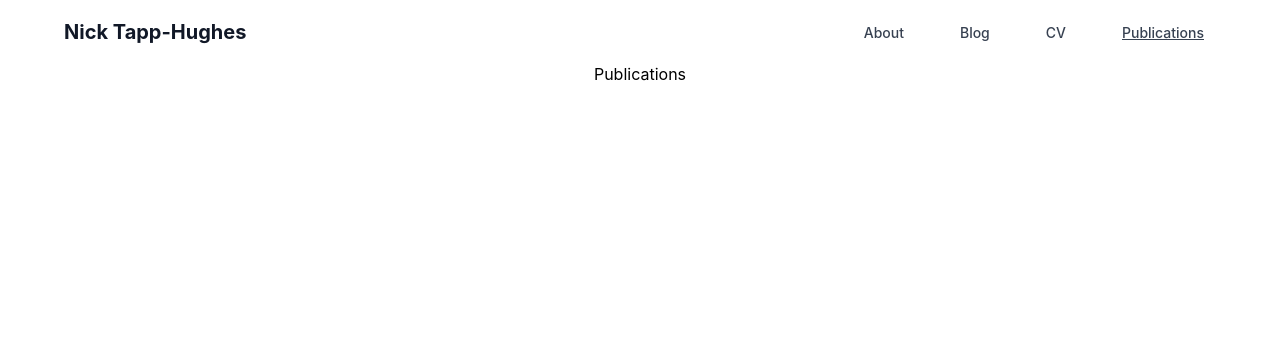
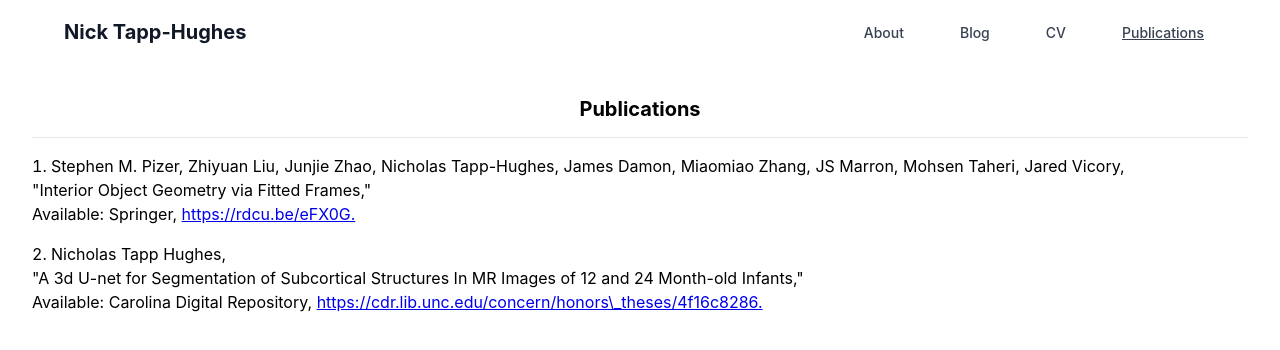
Before and after one commit to tapphughesn/blog, a React (Vite) app in the folder app/: page /publications in a window 1280 px wide. Shown: the top 350 px of the page. Built offline with nearby package versions, Linux system fonts and the light colour scheme.

Commit message:
Add publications section

```diff
--- a/app/src/App.css
+++ b/app/src/App.css
@@ -8,6 +8,32 @@
 .routed-content {
   margin-top: 2rem;
 }
+
+/* #region Publications */
+
+.publications-content {
+  text-align: left;
+  padding-top: 1rem;
+}
+
+.publications-header {
+  font-size: 20px;
+  padding-bottom: 1rem;
+  border-bottom: 1px solid #e5e7eb;
+  text-align: center;
+}
+
+.publications-list {
+  list-style-position: inside;
+  line-height: 1.5;
+  padding-left: 0;
+}
+
+.publications-list li {
+  margin-bottom: 1rem;
+}
+
+/* #endregion */
 
 /* #region About */
 
--- a/app/src/publications.tsx
+++ b/app/src/publications.tsx
@@ -3,9 +3,27 @@ import "./App.css"
 function Publications() {
 
     return (
-        <div >
-            Publications
-        </div>
+        <div className="publications-content">
+            <h2 className="publications-header">
+                Publications
+            </h2>
+            <ol className="publications-list">
+                <li>
+                    Stephen M. Pizer, Zhiyuan Liu, Junjie Zhao, Nicholas Tapp-Hughes, James Damon, Miaomiao Zhang, JS Marron, Mohsen Taheri, Jared Vicory,
+                    <br />
+                    "Interior Object Geometry via Fitted Frames,"
+                    <br />
+                    Available: Springer, <a href="https://rdcu.be/eFX0G">https://rdcu.be/eFX0G.</a>
+                </li>
+                <li>
+                    Nicholas Tapp Hughes,
+                    <br />
+                    "A 3d U-net for Segmentation of Subcortical Structures In MR Images of 12 and 24 Month-old Infants,"
+                    <br />
+                    Available: Carolina Digital Repository, <a href="https://cdr.lib.unc.edu/concern/honors_theses/4f16c8286">https://cdr.lib.unc.edu/concern/honors\_theses/4f16c8286. </a>
+                </li>
+            </ol>
+        </div >
     );
 }
 export default Publications;
```
